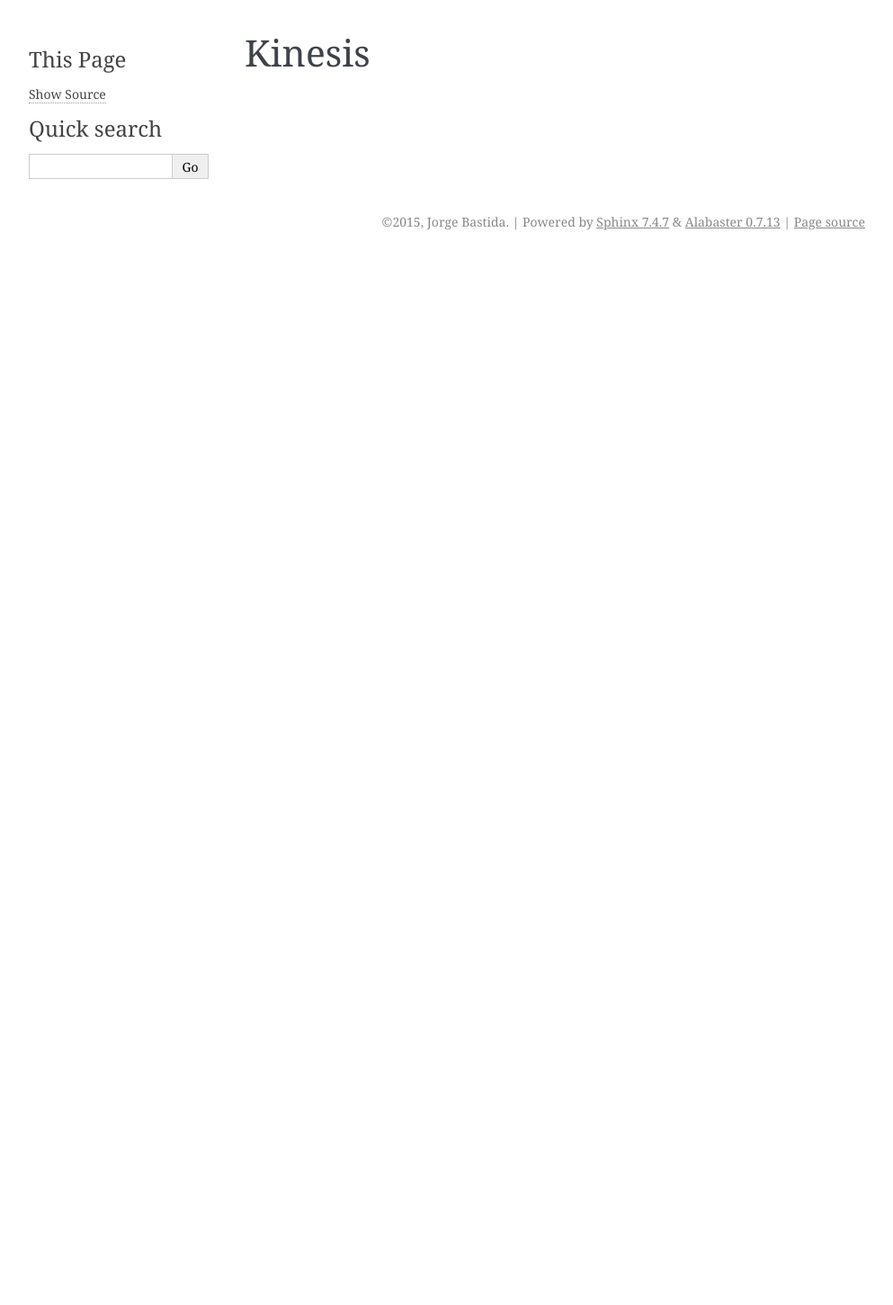
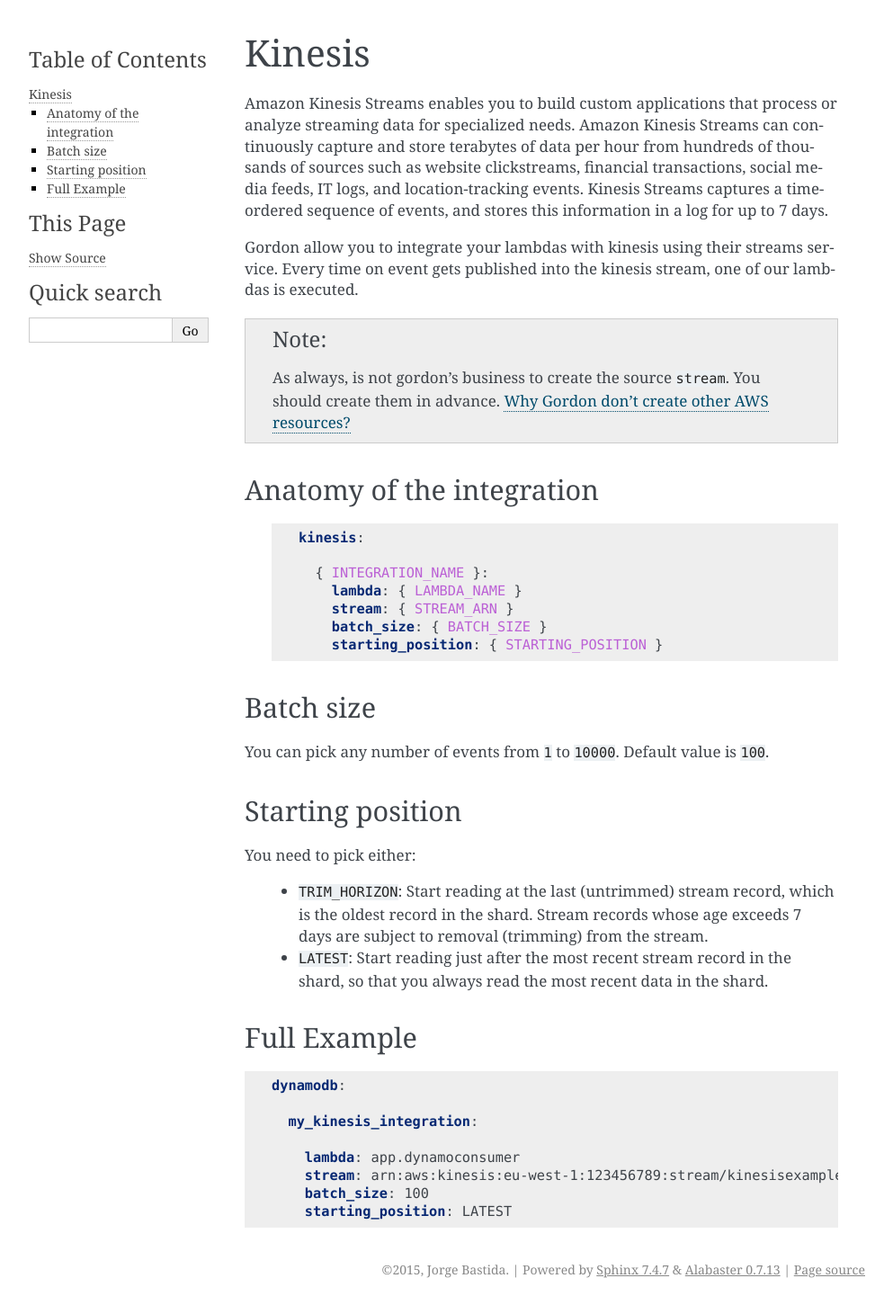
Before and after one commit to jorgebastida/gordon, a Sphinx documentation site: the page built from docs/integrations/kinesis.rst, in a window 1280 px wide. Shown: the whole page at 90% size, without its empty margins (148-1141 px from the left). Built offline with Sphinx 7.4.7, drawn with Linux system fonts in a browser that asks for light colours; before the commit the page ends 900 px from its top, so only the background shows below that.

Commit message:
Add kinesis documentation

```diff
--- a/docs/integrations/kinesis.rst
+++ b/docs/integrations/kinesis.rst
@@ -1,2 +1,58 @@
 Kinesis
 =============
+
+Amazon Kinesis Streams enables you to build custom applications that process or analyze streaming data for specialized needs.
+Amazon Kinesis Streams can continuously capture and store terabytes of data per hour from hundreds of thousands of sources such as website clickstreams,
+financial transactions, social media feeds, IT logs, and location-tracking events.
+Kinesis Streams captures a time-ordered sequence of events, and stores this information in a log for up to 7 days.
+
+Gordon allow you to integrate your lambdas with kinesis using their streams service.
+Every time on event gets published into the kinesis stream, one of our lambdas is executed.
+
+.. note::
+
+  As always, is not gordon's business to create the source ``stream``. You should create them in advance. :doc:`../why_gordon_dont_create_other_resources`
+
+
+Anatomy of the integration
+---------------------------
+
+
+ .. code-block:: yaml
+
+  kinesis:
+
+    { INTEGRATION_NAME }:
+      lambda: { LAMBDA_NAME }
+      stream: { STREAM_ARN }
+      batch_size: { BATCH_SIZE }
+      starting_position: { STARTING_POSITION }
+
+
+Batch size
+------------
+
+You can pick any number of events from ``1`` to ``10000``. Default value is ``100``.
+
+Starting position
+-------------------
+
+You need to pick either:
+
+  * ``TRIM_HORIZON``: Start reading at the last (untrimmed) stream record, which is the oldest record in the shard. Stream records whose age exceeds 7 days are subject to removal (trimming) from the stream.
+  * ``LATEST``: Start reading just after the most recent stream record in the shard, so that you always read the most recent data in the shard.
+
+
+Full Example
+----------------------------------
+
+.. code-block:: yaml
+
+  dynamodb:
+
+    my_kinesis_integration:
+
+      lambda: app.dynamoconsumer
+      stream: arn:aws:kinesis:eu-west-1:123456789:stream/kinesisexample
+      batch_size: 100
+      starting_position: LATEST
```
